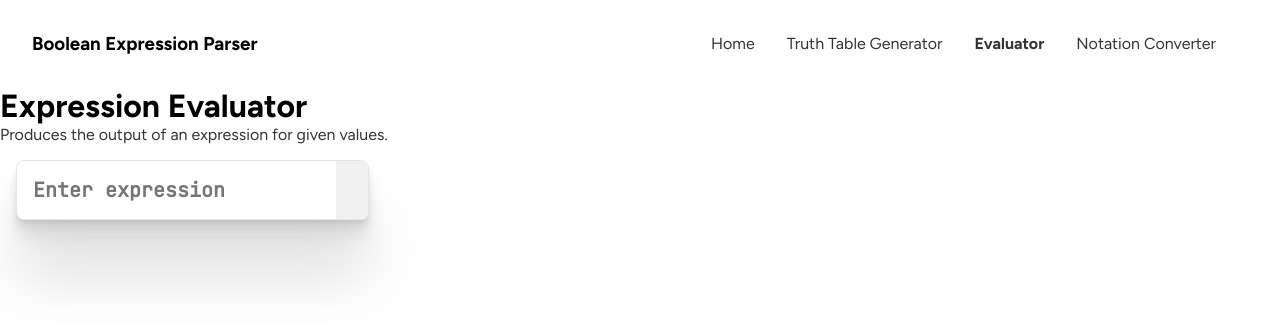
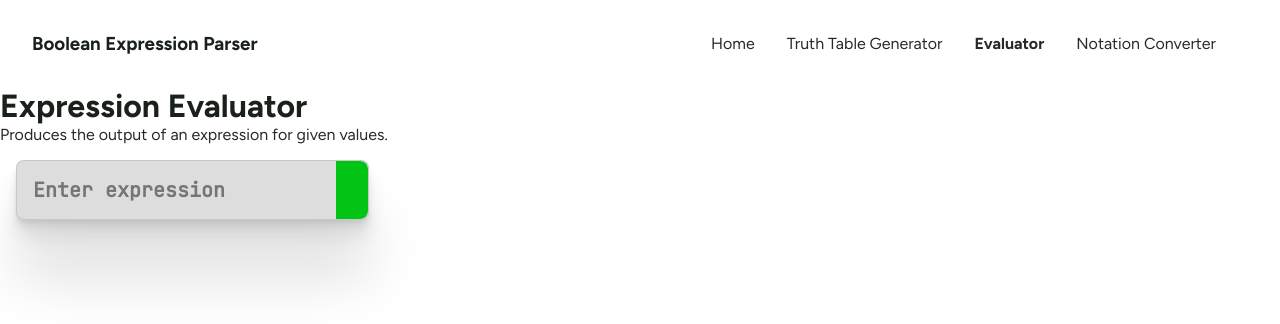
Before and after one commit to tomc128/boolean-expression-parser, an ASP.NET Core app: page /evaluator in a window 1280 px wide. Shown: the top 324 px of the page. Run offline with ASP.NET Core 8, Linux system fonts and the light colour scheme; style sheets or scripts are compiled from the project's sources; some libraries are stand-ins or nearby versions.

Commit message:
Implement very basic dark theme (colours temporary)

```diff
--- a/BooleanExpressionParser.Web/Client/Components/ExpressionInput.razor.css
+++ b/BooleanExpressionParser.Web/Client/Components/ExpressionInput.razor.css
@@ -1,22 +1,26 @@
-/* #region SASS Variables */
+/* Construction */
+/* Colours */
 :root {
   --background-one: #fff;
   --background-two: #eee;
   --background-three: #ddd;
-  --text-title: #000;
-  --text-body: #333;
+  --text-title: #1a211b;
+  --text-body: #262926;
+  --primary: #02c415;
+  --on-primary: #000;
 }
 @media (prefers-color-scheme: dark) {
   :root {
-    --background-one: #000;
-    --background-two: #111;
-    --background-three: #222;
-    --text-title: #fff;
-    --text-body: #ccc;
+    --background-one: #1a1f1a;
+    --background-two: #1b241d;
+    --background-three: #202e21;
+    --text-title: #cae8cd;
+    --text-body: #c1d4c2;
+    --primary: #40ff53;
+    --on-primary: #000;
   }
 }
 
-/* #endregion */
 .expression-input {
   margin: 1rem;
   display: inline-flex;
@@ -24,6 +28,7 @@
   border-radius: 8px;
   overflow: hidden;
   border: 1px solid rgba(0, 0, 0, 0.1);
+  background-color: var(--background-three);
 }
 
 input[type=text] {
@@ -33,6 +38,8 @@ input[type=text] {
   font-weight: bold;
   font-family: "JetBrains Mono", monospace;
   border-radius: 8px 0 0 8px;
+  background-color: transparent;
+  color: var(--text-body);
 }
 
 button {
@@ -44,8 +51,12 @@ button {
   border-radius: 0 8px 8px 0;
   cursor: pointer;
   font-size: 1rem;
-  background-color: rgb(240, 240, 240);
+  background-color: var(--primary);
+}
+button ::deep span {
+  color: var(--on-primary);
 }
 button ::deep iconify-icon {
   font-size: 1.25rem;
+  color: var(--on-primary);
 }
--- a/BooleanExpressionParser.Web/Client/Components/ExpressionInput.razor.min.css
+++ b/BooleanExpressionParser.Web/Client/Components/ExpressionInput.razor.min.css
@@ -1 +1 @@
-:root{--background-one:#fff;--background-two:#eee;--background-three:#ddd;--text-title:#000;--text-body:#333;}@media(prefers-color-scheme:dark){:root{--background-one:#000;--background-two:#111;--background-three:#222;--text-title:#fff;--text-body:#ccc;}}.expression-input{margin:1rem;display:inline-flex;box-shadow:0 2.6px 2.7px rgba(0,0,0,.045),0 7.1px 7.5px rgba(0,0,0,.065),0 17.2px 18.1px rgba(0,0,0,.085),0 57px 60px rgba(0,0,0,.13);border-radius:8px;overflow:hidden;border:1px solid rgba(0,0,0,.1);}input[type=text]{padding:1rem;border:0;font-size:1.25rem;font-weight:bold;font-family:"JetBrains Mono",monospace;border-radius:8px 0 0 8px;}button{display:flex;align-items:center;gap:.5rem;padding:1rem;border:0;border-radius:0 8px 8px 0;cursor:pointer;font-size:1rem;background-color:#f0f0f0;}button ::deep iconify-icon{font-size:1.25rem;}
+:root{--background-one:#fff;--background-two:#eee;--background-three:#ddd;--text-title:#1a211b;--text-body:#262926;--primary:#02c415;--on-primary:#000;}@media(prefers-color-scheme:dark){:root{--background-one:#1a1f1a;--background-two:#1b241d;--background-three:#202e21;--text-title:#cae8cd;--text-body:#c1d4c2;--primary:#40ff53;--on-primary:#000;}}.expression-input{margin:1rem;display:inline-flex;box-shadow:0 2.6px 2.7px rgba(0,0,0,.045),0 7.1px 7.5px rgba(0,0,0,.065),0 17.2px 18.1px rgba(0,0,0,.085),0 57px 60px rgba(0,0,0,.13);border-radius:8px;overflow:hidden;border:1px solid rgba(0,0,0,.1);background-color:var(--background-three);}input[type=text]{padding:1rem;border:0;font-size:1.25rem;font-weight:bold;font-family:"JetBrains Mono",monospace;border-radius:8px 0 0 8px;background-color:transparent;color:var(--text-body);}button{display:flex;align-items:center;gap:.5rem;padding:1rem;border:0;border-radius:0 8px 8px 0;cursor:pointer;font-size:1rem;background-color:var(--primary);}button ::deep span{color:var(--on-primary);}button ::deep iconify-icon{font-size:1.25rem;color:var(--on-primary);}
--- a/BooleanExpressionParser.Web/Client/Components/ExpressionInput.razor.scss
+++ b/BooleanExpressionParser.Web/Client/Components/ExpressionInput.razor.scss
@@ -8,6 +8,7 @@
     border-radius: variables.$border-radius;
     overflow: hidden;
     border: 1px solid rgba(0, 0, 0, 0.1);
+    background-color: var(--background-three);
 }
 
 input[type=text] {
@@ -17,6 +18,8 @@ input[type=text] {
     font-weight: bold;
     font-family: 'JetBrains Mono', monospace;
     border-radius: variables.$border-radius 0 0 variables.$border-radius;
+    background-color: transparent;
+    color: var(--text-body);
 }
 
 button {
@@ -28,11 +31,16 @@ button {
     border-radius: 0 variables.$border-radius variables.$border-radius 0;
     cursor: pointer;
     font-size: 1rem;
-    background-color: rgb(240, 240, 240);
+    background-color: var(--primary);
 
     ::deep {
+        span {
+            color: var(--on-primary);
+        }
+
         iconify-icon {
             font-size: 1.25rem;
+            color: var(--on-primary);
         }
     }
 }
--- a/BooleanExpressionParser.Web/Client/Components/ValueInput.razor.css
+++ b/BooleanExpressionParser.Web/Client/Components/ValueInput.razor.css
@@ -1,22 +1,26 @@
-/* #region SASS Variables */
+/* Construction */
+/* Colours */
 :root {
   --background-one: #fff;
   --background-two: #eee;
   --background-three: #ddd;
-  --text-title: #000;
-  --text-body: #333;
+  --text-title: #1a211b;
+  --text-body: #262926;
+  --primary: #02c415;
+  --on-primary: #000;
 }
 @media (prefers-color-scheme: dark) {
   :root {
-    --background-one: #000;
-    --background-two: #111;
-    --background-three: #222;
-    --text-title: #fff;
-    --text-body: #ccc;
+    --background-one: #1a1f1a;
+    --background-two: #1b241d;
+    --background-three: #202e21;
+    --text-title: #cae8cd;
+    --text-body: #c1d4c2;
+    --primary: #40ff53;
+    --on-primary: #000;
   }
 }
 
-/* #endregion */
 .value-input {
   margin: 1rem;
   display: inline-flex;
@@ -24,6 +28,7 @@
   border-radius: 8px;
   overflow: hidden;
   border: 1px solid rgba(0, 0, 0, 0.1);
+  background-color: var(--background-three);
 }
 
 ul {
@@ -97,8 +102,12 @@ button {
   border-radius: 0 8px 8px 0;
   cursor: pointer;
   font-size: 1rem;
-  background-color: rgb(240, 240, 240);
+  background-color: var(--primary);
+}
+button ::deep span {
+  color: var(--on-primary);
 }
 button ::deep iconify-icon {
   font-size: 1.25rem;
+  color: var(--on-primary);
 }
--- a/BooleanExpressionParser.Web/Client/Styles/variables.min.css
+++ b/BooleanExpressionParser.Web/Client/Styles/variables.min.css
@@ -1 +1 @@
-:root{--background-one:#fff;--background-two:#eee;--background-three:#ddd;--text-title:#000;--text-body:#333;}@media(prefers-color-scheme:dark){:root{--background-one:#000;--background-two:#111;--background-three:#222;--text-title:#fff;--text-body:#ccc;}}
+:root{--background-one:#fff;--background-two:#eee;--background-three:#ddd;--text-title:#1a211b;--text-body:#262926;--primary:#02c415;--on-primary:#000;}@media(prefers-color-scheme:dark){:root{--background-one:#1a1f1a;--background-two:#1b241d;--background-three:#202e21;--text-title:#cae8cd;--text-body:#c1d4c2;--primary:#40ff53;--on-primary:#000;}}
--- a/BooleanExpressionParser.Web/Client/Styles/variables.scss
+++ b/BooleanExpressionParser.Web/Client/Styles/variables.scss
@@ -1,25 +1,33 @@
 @use './mixins';
 
-/* #region SASS Variables */
-
+/* Construction */
 $border-radius: 8px;
 $large-shadow: 0px 2.6px 2.7px rgba(0, 0, 0, 0.045), 0px 7.1px 7.5px rgba(0, 0, 0, 0.065), 0px 17.2px 18.1px rgba(0, 0, 0, 0.085), 0px 57px 60px rgba(0, 0, 0, 0.13);
 
 
+/* Colours */
+
+// Light
 $light-background-one: #fff;
 $light-background-two: #eee;
 $light-background-three: #ddd;
 
-$light-text-title: #000;
-$light-text-body: #333;
+$light-primary: #02c415;
+$light-on-primary: #000;
 
+$light-text-title: #1a211b;
+$light-text-body: #262926;
 
-$dark-background-one: #000;
-$dark-background-two: #111;
-$dark-background-three: #222;
+// Dark
+$dark-background-one: #1a1f1a;
+$dark-background-two: #1b241d;
+$dark-background-three: #202e21;
 
-$dark-text-title: #fff;
-$dark-text-body: #ccc;
+$dark-primary: #40ff53;
+$dark-on-primary: #000;
+
+$dark-text-title: #cae8cd;
+$dark-text-body: #c1d4c2;
 
 
 :root {
@@ -28,6 +36,8 @@ $dark-text-body: #ccc;
     --background-three: #{$light-background-three};
     --text-title: #{$light-text-title};
     --text-body: #{$light-text-body};
+    --primary: #{$light-primary};
+    --on-primary: #{$light-on-primary};
 
     @include mixins.dark {
         --background-one: #{$dark-background-one};
@@ -35,7 +45,7 @@ $dark-text-body: #ccc;
         --background-three: #{$dark-background-three};
         --text-title: #{$dark-text-title};
         --text-body: #{$dark-text-body};
+        --primary: #{$dark-primary};
+        --on-primary: #{$dark-on-primary};
     }
 }
-
-/* #endregion */
--- a/BooleanExpressionParser.Web/Client/wwwroot/css/app.css
+++ b/BooleanExpressionParser.Web/Client/wwwroot/css/app.css
@@ -1,22 +1,26 @@
-@import url("https://fonts.googleapis.com/css2?family=Figtree:wght@400;700&family=JetBrains+Mono&display=swap"); /* #region SASS Variables */
+@import url("https://fonts.googleapis.com/css2?family=Figtree:wght@400;700&family=JetBrains+Mono&display=swap"); /* Construction */
+/* Colours */
 :root {
   --background-one: #fff;
   --background-two: #eee;
   --background-three: #ddd;
-  --text-title: #000;
-  --text-body: #333;
+  --text-title: #1a211b;
+  --text-body: #262926;
+  --primary: #02c415;
+  --on-primary: #000;
 }
 @media (prefers-color-scheme: dark) {
   :root {
-    --background-one: #000;
-    --background-two: #111;
-    --background-three: #222;
-    --text-title: #fff;
-    --text-body: #ccc;
+    --background-one: #1a1f1a;
+    --background-two: #1b241d;
+    --background-three: #202e21;
+    --text-title: #cae8cd;
+    --text-body: #c1d4c2;
+    --primary: #40ff53;
+    --on-primary: #000;
   }
 }
 
-/* #endregion */
 * {
   margin: 0;
   padding: 0;
```
Also changed, not shown: BooleanExpressionParser.Web/Client/Components/ValueInput.razor.min.css (+1 -1 lines), BooleanExpressionParser.Web/Client/Components/ValueInput.razor.scss (+8 -1 lines), BooleanExpressionParser.Web/Client/Styles/variables.css (+13 -10 lines), BooleanExpressionParser.Web/Client/wwwroot/css/app.min.css (+1 -1 lines).
